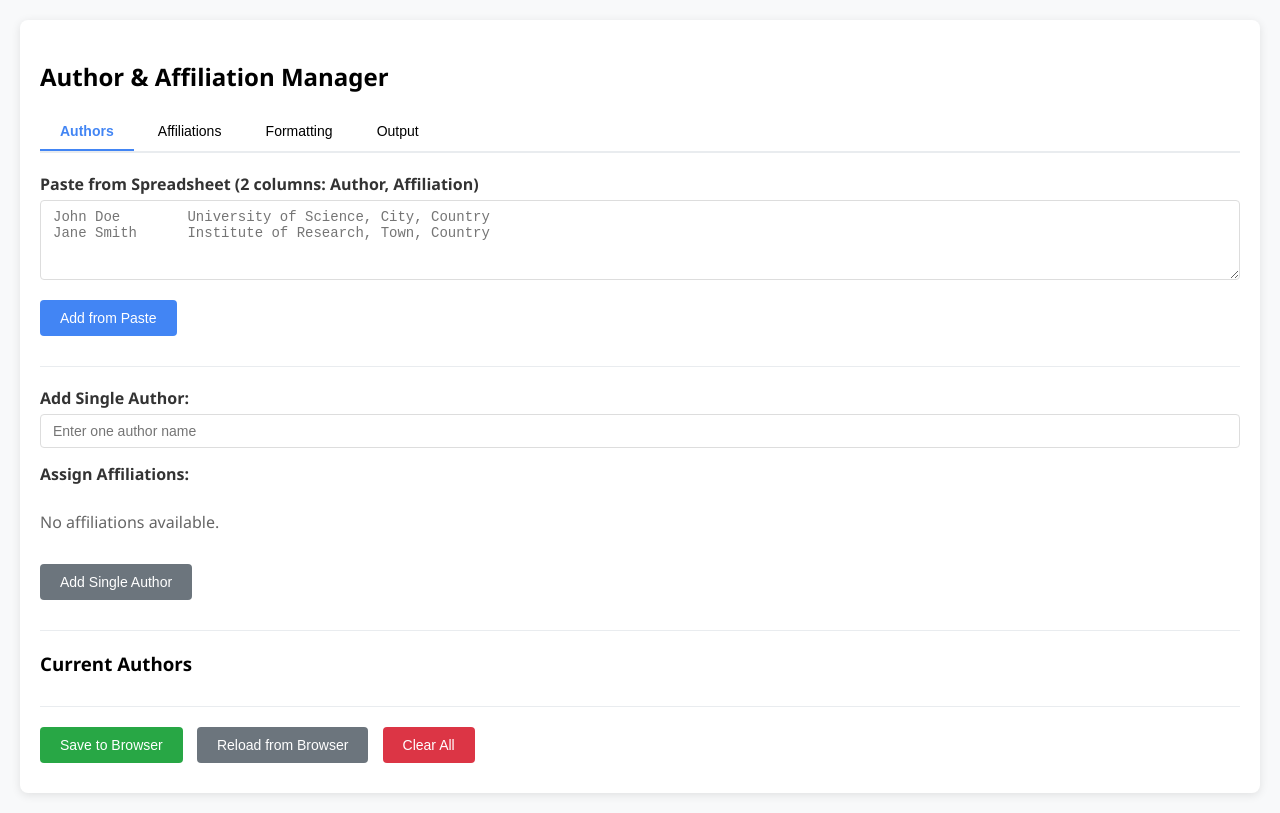
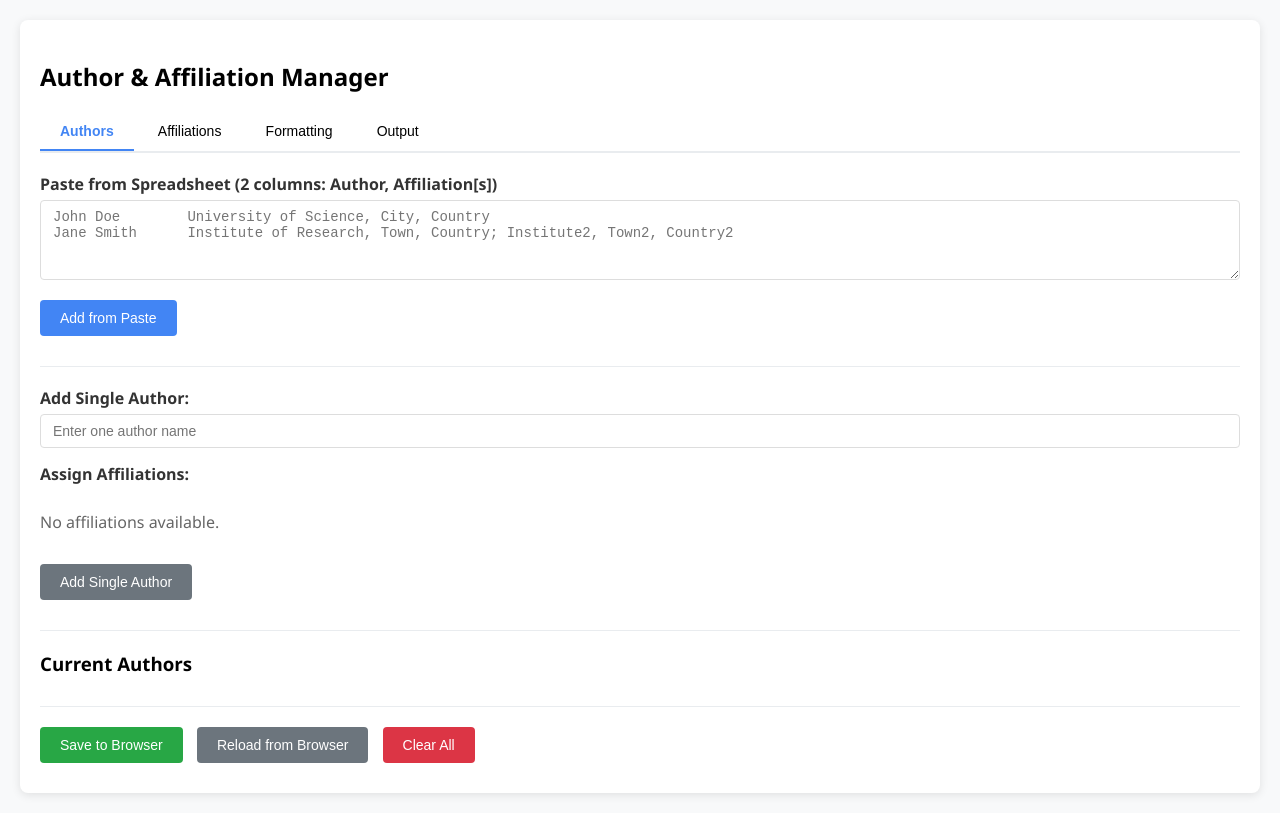
Before and after one commit to LifeHasOrder/authors_and_affiliations, a plain HTML site: page author_manager.html in a window 1280 px wide. Drawn offline with Linux system fonts and the light colour scheme.

Commit message:
clarify UI for pasting aff

```diff
--- a/author_manager.html
+++ b/author_manager.html
@@ -279,8 +279,8 @@
         <div id="authors-tab" class="tab-content active">
 
             <div class="form-group">
-                <label for="paste-data">Paste from Spreadsheet (2 columns: Author, Affiliation)</label>
-                <textarea id="paste-data" placeholder="John Doe	University of Science, City, Country&#10;Jane Smith	Institute of Research, Town, Country" rows="5"></textarea>
+                <label for="paste-data">Paste from Spreadsheet (2 columns: Author, Affiliation[s])</label>
+                <textarea id="paste-data" placeholder="John Doe	University of Science, City, Country&#10;Jane Smith	Institute of Research, Town, Country; Institute2, Town2, Country2" rows="5"></textarea>
             </div>
             <button class="btn btn-primary" onclick="processPastedData()">Add from Paste</button>
 
```
